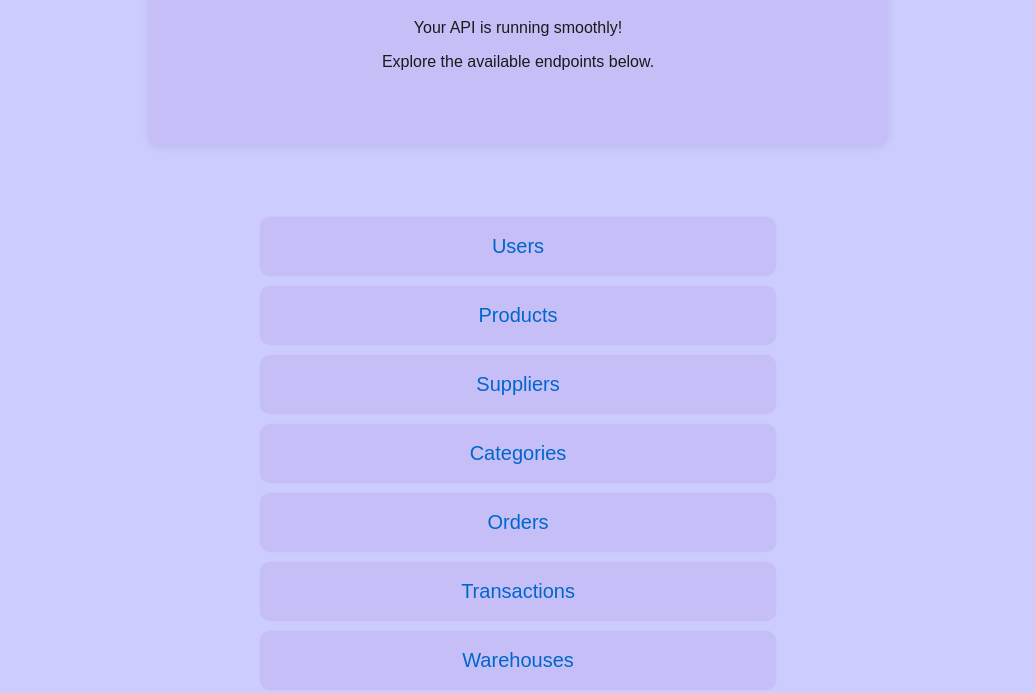
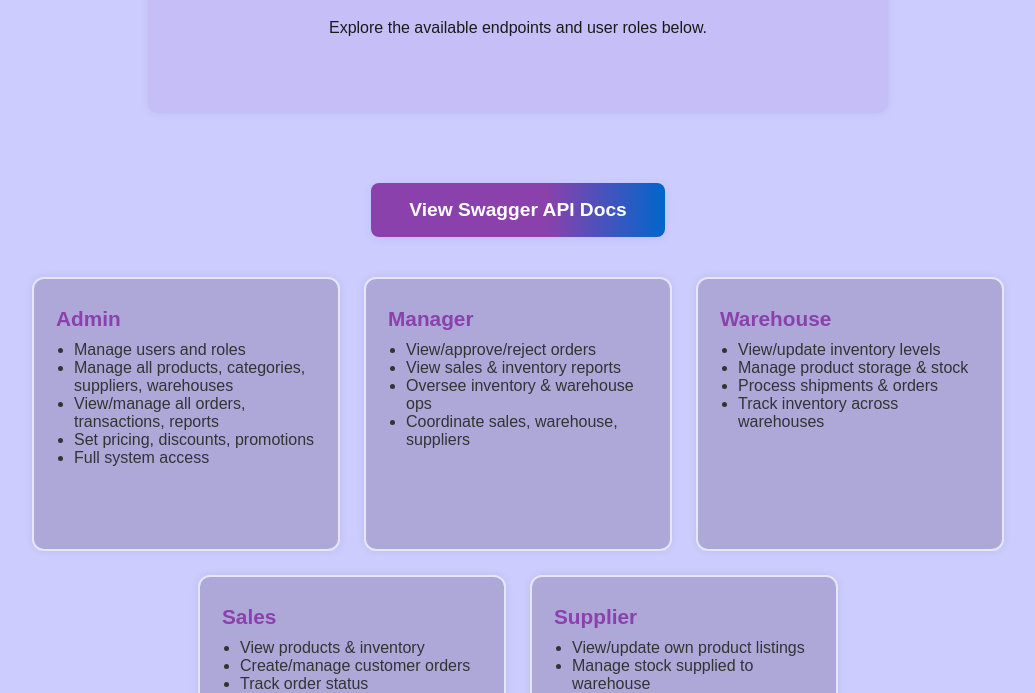
Before and after one commit to RivoltaAlpha/nest-inventory-sys, a website: page public/index.html in a window 1280 px wide. Shown: the part 249-942 px from the top of the page, without its empty margins (122-1157 px from the left). Drawn offline with Linux system fonts and the light colour scheme.

Commit message:
restructure html

```diff
--- a/public/index.html
+++ b/public/index.html
@@ -30,14 +30,71 @@
         font-size: 2em;
         margin-bottom: 10px;
       }
-      ul {
+      .cards-container {
+        display: flex;
+        flex-wrap: wrap;
+        justify-content: center;
+        gap: 24px;
+        margin: 40px auto 30px auto;
+        max-width: 1200px;
+      }
+      .role-card {
+      box-shadow: 0 0 8px 0 rgba(0,0,0,0.08);
+        background-color: rgba(38, 7, 53, 0.184);
+        border-radius: 12px;
+        padding: 28px 22px 22px 22px;
+        width: 260px;
+        min-height: 220px;
+        display: flex;
+        flex-direction: column;
+        align-items: flex-start;
+        transition: transform 0.15s;
+        border: 2px solid #e6e6fa;
+      }
+      .role-card:hover {
+        transform: translateY(-4px) scale(1.03);
+        box-shadow: 0 6px 16px 0 rgba(138,65,172,0.13);
+      }
+      .role-title {
+        font-size: 1.3em;
+        font-weight: bold;
+        color: #8a41ac;
+        margin-bottom: 10px;
+      }
+      .role-list {
+        text-align: left;
+        padding-left: 18px;
+        color: #333;
+        font-size: 1em;
+        margin: 0;
+      }
+      .swagger-btn {
+        display: inline-block;
+        margin: 30px auto 0 auto;
+        padding: 16px 38px;
+        font-size: 1.2em;
+        font-weight: bold;
+        color: #fff;
+        background: linear-gradient(90deg, #8a41ac 60%, #0066cc 100%);
+        border: none;
+        border-radius: 8px;
+        cursor: pointer;
+        box-shadow: 0 2px 8px 0 rgba(138,65,172,0.10);
+        text-decoration: none;
+        transition: background 0.2s, transform 0.1s;
+      }
+      .swagger-btn:hover {
+        background: linear-gradient(90deg, #0066cc 60%, #8a41ac 100%);
+        transform: scale(1.04);
+      }
+      ul.endpoints-list {
         list-style-type: none;
         background-color: hsl(240, 100%, 90%);
         padding: 20px;
         margin: 30px auto 0 auto;
         max-width: 600px;
       }
-      li {
+      ul.endpoints-list li {
         margin: 10px 0;
         padding: 18px;
         border-radius: 10px;
@@ -47,13 +104,22 @@
         margin-left: auto;
         margin-right: auto;
       }
-      a {
+      ul.endpoints-list a {
         text-decoration: none;
         color: #0066cc;
         font-size: 20px;
       }
-      a:hover {
+      ul.endpoints-list a:hover {
         text-decoration: underline;
+      }
+      @media (max-width: 900px) {
+        .cards-container {
+          flex-direction: column;
+          align-items: center;
+        }
+        .role-card {
+          width: 90%;
+        }
       }
     </style>
   </head>
@@ -61,21 +127,58 @@
     <div class="container">
       <div class="emoji">📦🗃️📊</div>
       <h1>Welcome to Inventory Management API</h1>
-      <p>Your API is running smoothly!</p>
-      <p>Explore the available endpoints below.</p>
+      <p>Explore the available endpoints and user roles below.</p>
     </div>
-    <ul>
-      <li><a href="/users/all">Users</a></li>
-      <li><a href="/products/all">Products</a></li>
-      <li><a href="/suppliers/">Suppliers</a></li>
-      <li><a href="/categories/all">Categories</a></li>
-      <li><a href="/orders/all">Orders</a></li>
-      <li><a href="/transactions/all">Transactions</a></li>
-      <li><a href="/warehouses/all">Warehouses</a></li>
-      <li><a href="/inventories/all">Inventories</a></li>
-      <li><a href="/shipping/all">Shipping</a></li>
-      <li><a href="/returns/all">Returns</a></li>
-      <li><a href="/pricings/all">Pricings</a></li>
-    </ul>
+
+    <a class="swagger-btn" href="/api/docs" target="_blank">View Swagger API Docs</a>
+
+    <div class="cards-container">
+      <div class="role-card">
+        <div class="role-title">Admin</div>
+        <ul class="role-list">
+          <li>Manage users and roles</li>
+          <li>Manage all products, categories, suppliers, warehouses</li>
+          <li>View/manage all orders, transactions, reports</li>
+          <li>Set pricing, discounts, promotions</li>
+          <li>Full system access</li>
+        </ul>
+      </div>
+      <div class="role-card">
+        <div class="role-title">Manager</div>
+        <ul class="role-list">
+          <li>View/approve/reject orders</li>
+          <li>View sales & inventory reports</li>
+          <li>Oversee inventory & warehouse ops</li>
+          <li>Coordinate sales, warehouse, suppliers</li>
+        </ul>
+      </div>
+      <div class="role-card">
+        <div class="role-title">Warehouse</div>
+        <ul class="role-list">
+          <li>View/update inventory levels</li>
+          <li>Manage product storage & stock</li>
+          <li>Process shipments & orders</li>
+          <li>Track inventory across warehouses</li>
+        </ul>
+      </div>
+      <div class="role-card">
+        <div class="role-title">Sales</div>
+        <ul class="role-list">
+          <li>View products & inventory</li>
+          <li>Create/manage customer orders</li>
+          <li>Track order status</li>
+          <li>Shipping orders</li>
+        </ul>
+      </div>
+      <div class="role-card">
+        <div class="role-title">Supplier</div>
+        <ul class="role-list">
+          <li>View/update own product listings</li>
+          <li>Manage stock supplied to warehouse</li>
+          <li>View orders for their products</li>
+          <li>Update product availability & pricing</li>
+        </ul>
+      </div>
+    </div>
   </body>
 </html>
```
